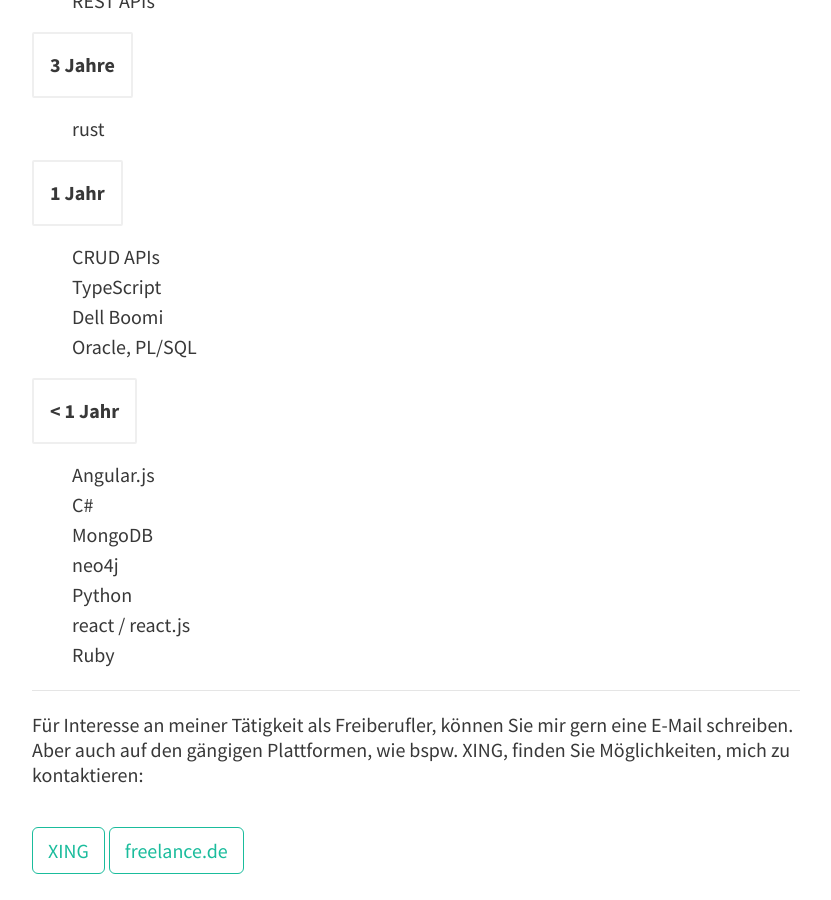
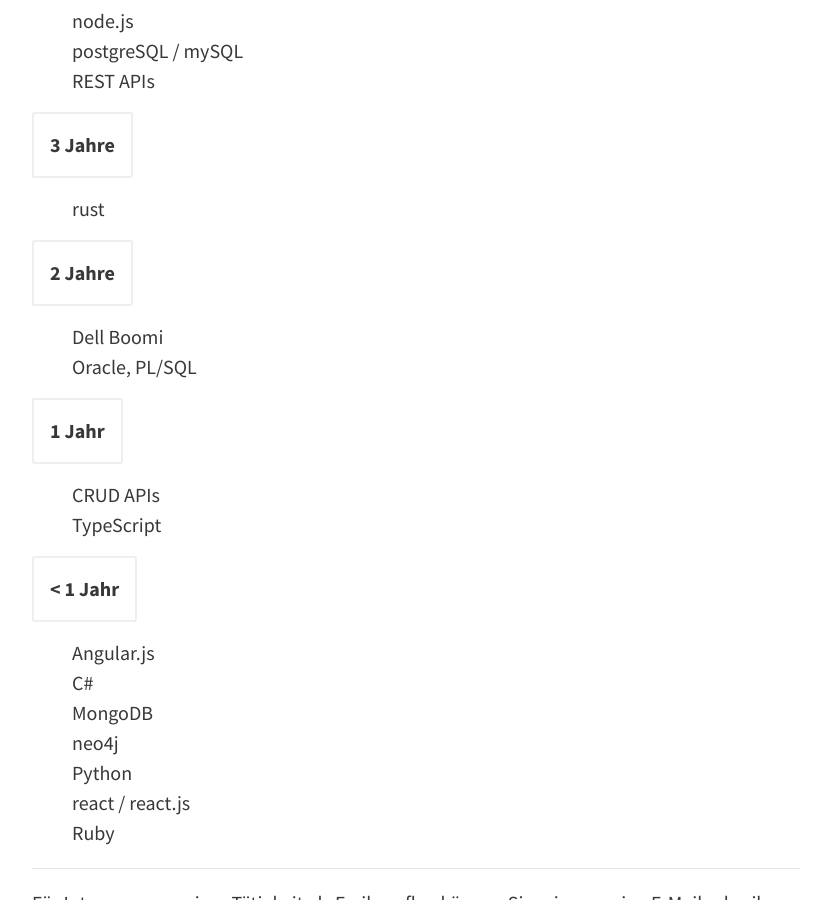
Before and after one commit to iamsebastian/official-site, a Jekyll site: the page built from index.html, in a window 1280 px wide and 900 px high, scrolled down 3199 px. Shown: the whole window, without its empty margins (224-1055 px from the left). Built offline with Jekyll 4.4.1, drawn with Linux system fonts in a browser that asks for light colours; the list of posts is cut into pages by our own code; some of the changed text lies outside the part shown.

Commit message:
Update index.html

```diff
--- a/index.html
+++ b/index.html
@@ -15,7 +15,8 @@
 <h2>Projekte</h2>
 <dl>
   <dt>11/2018 — 12/2020</dt>
-  <dd>Hannover Rück SE
+  <p>Hannover Rück SE</p>
+  <dd>
     <ul>Data Integration
       <li>Javascript / Ecmascript 1.9</li>
       <li>API Management</li>
@@ -27,7 +28,8 @@
   <p>Migration der Datenintegrationsschnittstellen vorhandener Bash-Skripte & Unix-Umgebungen zu Dell Boomi (Javascript). Datenhaltung via Oracle, respektive, PL/SQL</p>
 
   <dt>10/2015 — 10/2018</dt>
-  <dd>Banking-Partner Beratungsgesellschaft mbH, Bad Sachsa
+  <p>Banking-Partner Beratungsgesellschaft mbH, Bad Sachsa</p>
+  <dd>
     <ul>REST-Fullstack:
       <li>Frontend (<b>ember.js</b> &amp; ember-cli)</li>
       <li>Backend (<b>rust</b> &amp; nickel.rs)</li>
@@ -37,7 +39,8 @@
   <p>Umsetzung: Aufgebaut wurde eine REST-API mit postgreSQL, die das Segmentieren von Kundendaten verschiedener Finanzinstitute berechnete. Dafür wurden die Kundendaten der Finanzinformatik per SQL-Selects abgezogen und bei der API via CSV importiert. Die API beinhaltete Session- &amp; User-Management (jwt), sowie viel Businesslogik zur Segmentierung der Daten. Das Frontend wurde mit ember.js und Bootstrap umgesetzt und diente u.a. zur Administration der Segmentierungseinstellungen. Session-Management (jwt), Import-Schnittstellen der Daten, sowie grafische Visualisierung der Segmentierungsergebnisse (chart.js), waren ebenfalls wichtige Punkte im Frontend.</p>
 
   <dt>08/2014 — 10/2015</dt>
-  <dd>CrowdArchitects GmbH, Erfurt
+  <p>CrowdArchitects GmbH, Erfurt</p>
+  <dd>
     <ul>CRUD-Backend:
       <li>API (<b>node.js & express.js</b>)</li>
       <li>Datenbank (<b>neo4j</b>)</li>
@@ -46,7 +49,8 @@
   <p>Die CRUD-API, in node.js geschrieben, bot Schnittstellen zur Administration (Frontend in Angular.js) von Konfigurationseinstellungen, sowie Schnittstellen für mobile Apps (Android &amp; iPhone). Die mobilen Apps stellten individualisierte Whitelabel-Apps verschiedenster Radio-Sender dar. Wichtige Schnittstellen, waren u.a. die Ausgabe komplex-verknüpfter neo4j-Nodes an die mobilen Frontends, die sich teilweise über eine tiefe von einem Dutzend Relationen verband. Dafür wurde eine eigens-entwickelte ORM-Abstraktion eingesetzt. Die Kommunikation der Frontends mit der API erfolgte via CRUD &amp; Paging, um die benötigten Datenmengen der mobilen Frontends möglichst gering &amp; schnell zu halten.</p>
 
   <dt>08/2013 — 08/2014</dt>
-  <dd>plazz AG, Erfurt:
+  <p>plazz AG, Erfurt</p>
+  <dd>
     <ul>
       <li>Frontend (<b>Angular.js</b>)</li>
     </ul>
@@ -81,11 +85,13 @@
   <dt>3 Jahre</dt>
   <dd>rust</dd>
 
+  <dt>2 Jahre</dt>
+  <dd>Dell Boomi</dd>
+  <dd>Oracle, PL/SQL</dd>
+
   <dt>1 Jahr</dt>
   <dd>CRUD APIs</dd>
   <dd>TypeScript</dd>
-  <dd>Dell Boomi</dd>
-  <dd>Oracle, PL/SQL</dd>
 
   <dt>&lt; 1 Jahr</dt>
   <dd>Angular.js</dd>
```
Lines whose indentation alone changed are shown as unchanged.
